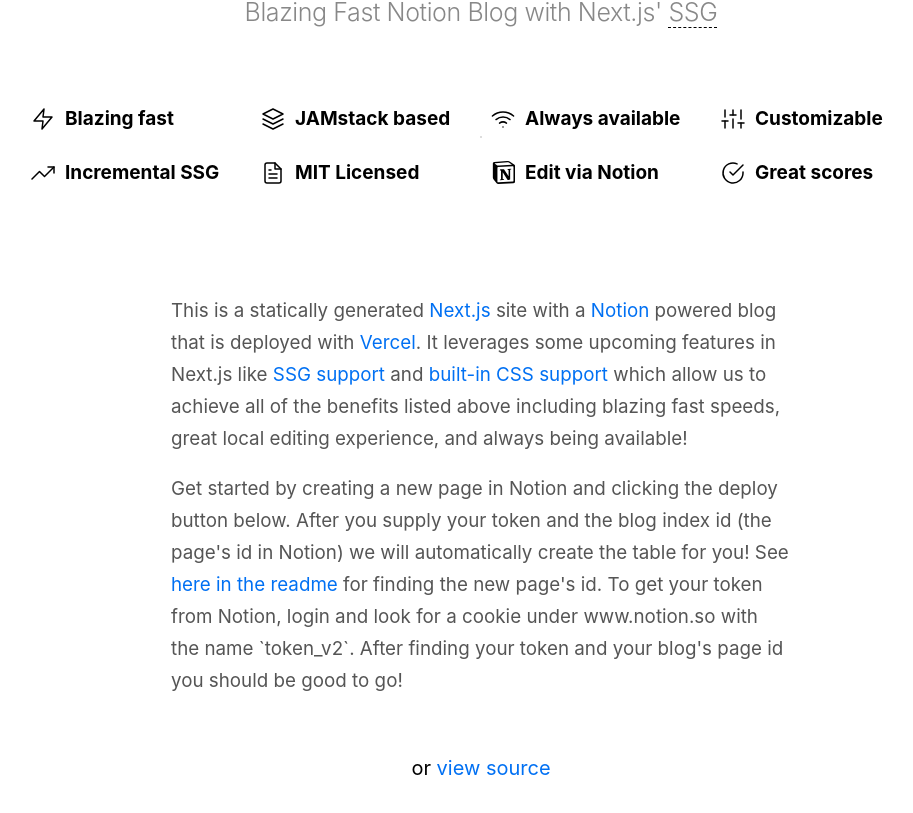
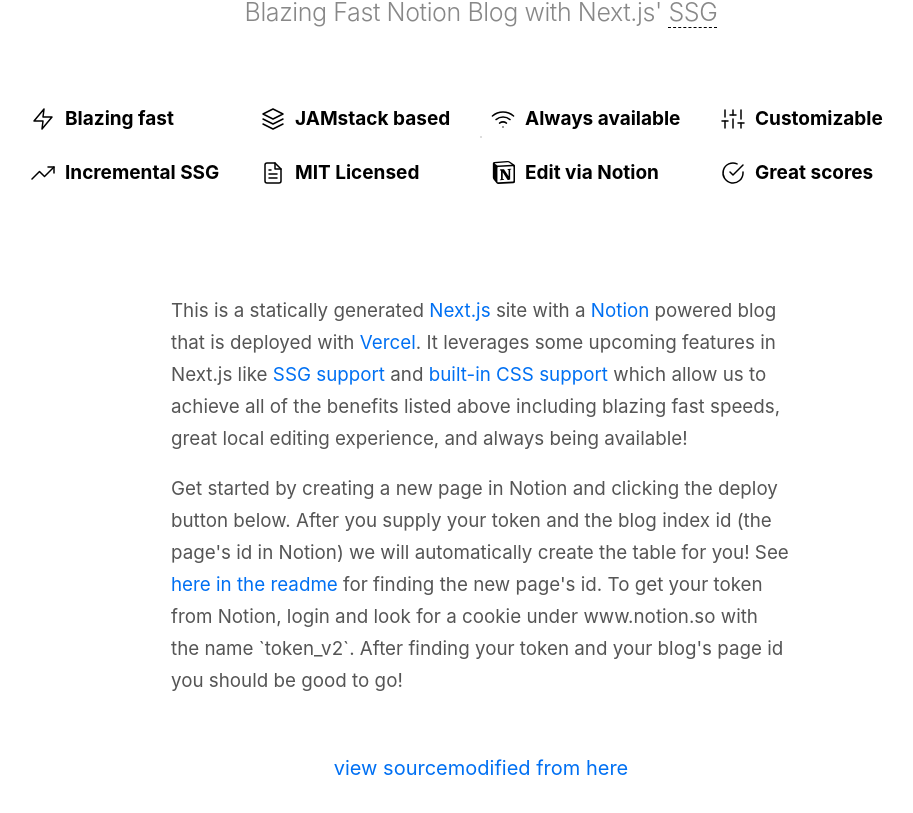
Before and after one commit to bradleytaftsmith/brsm-notion-blog, a Next.js app: page / in a window 1280 px wide. Shown: the part 263-1076 px from the top of the page, without its empty margins (159-1072 px from the left). Built offline with nearby package versions, Linux system fonts and the light colour scheme.

Commit message:
further footer fiddling

```diff
--- a/src/components/footer.tsx
+++ b/src/components/footer.tsx
@@ -4,9 +4,11 @@
   <>
     <footer>
       <span>
-        or{' '}
         <ExtLink href="https://github.com/bradleytaftsmith/brsm-notion-blog">
           view source
+        </ExtLink>
+        <ExtLink href="https://github.com/ijjk/notion-blog">
+          modified from here
         </ExtLink>
       </span>
     </footer>
```
